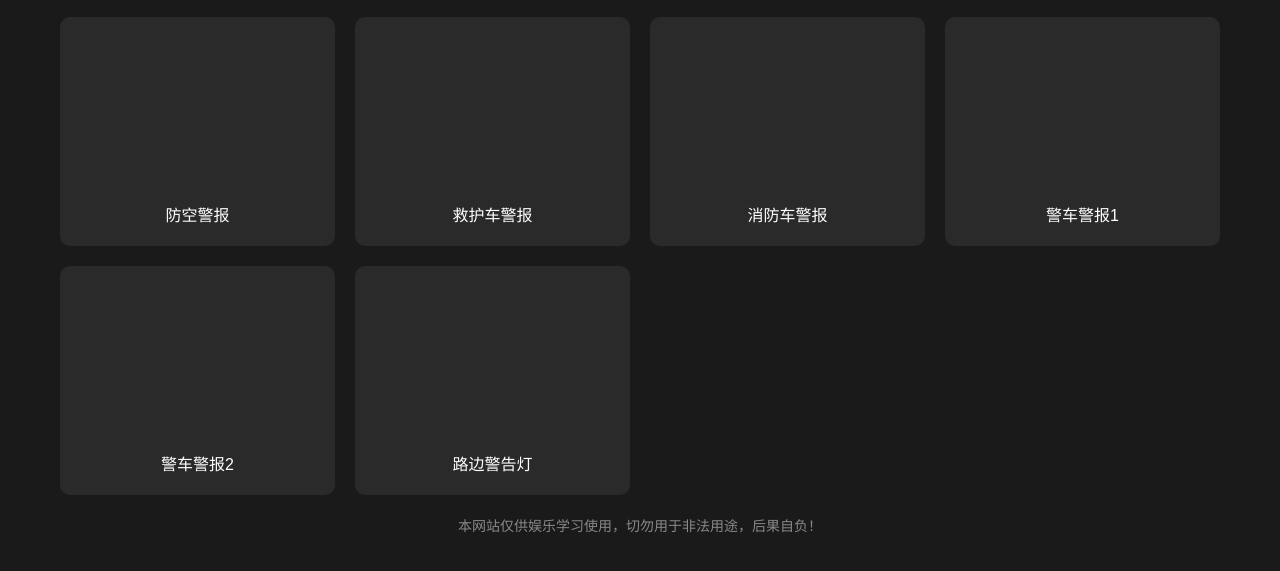
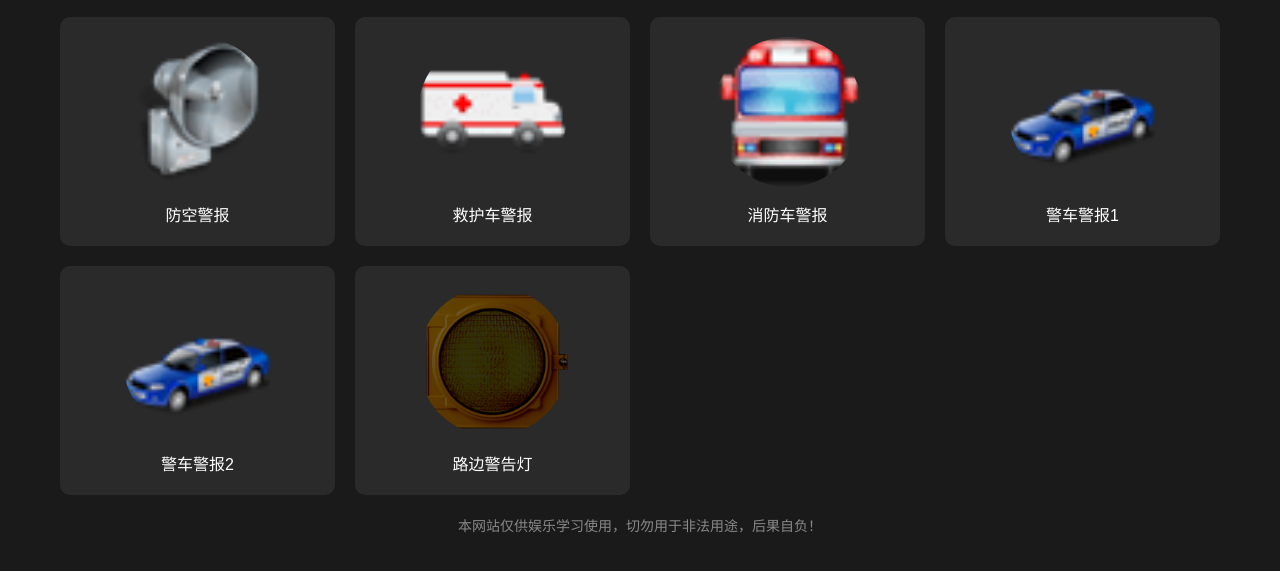
Before and after one commit to muzihuaner/Siren, a plain HTML site: page index.html in a window 1280 px wide. Shown: the part 181-752 px from the top of the page. Drawn offline with Linux system fonts and the light colour scheme; the site is published under a folder, as on GitHub Pages, so addresses that start at the root find nothing; no server answers.

Commit message:
修复路径错误

```diff
--- a/script.js
+++ b/script.js
@@ -34,7 +34,7 @@ document.addEventListener('DOMContentLoaded', () => {
 
         // 预加载音频文件
         if (soundFile) {
-            fetch(`/static/music/${soundFile}`)
+            fetch(`static/music/${soundFile}`)
                 .then(response => {
                     if (!response.ok) {
                         throw new Error(`HTTP error! status: ${response.status}`);
--- a/styles.css
+++ b/styles.css
@@ -74,27 +74,27 @@ body {
 }
 
 .air-raid {
-    background-image: url('/static/img/a2.png');
+    background-image: url('static/img/a2.png');
 }
 
 .ambulance {
-    background-image: url('/static/img/a3.png');
+    background-image: url('static/img/a3.png');
 }
 
 .fire-truck {
-    background-image: url('/static/img/a4.png');
+    background-image: url('static/img/a4.png');
 }
 
 .police1 {
-    background-image: url('/static/img/a5.png');
+    background-image: url('static/img/a5.png');
 }
 
 .police2 {
-    background-image: url('/static/img/a5.png');
+    background-image: url('static/img/a5.png');
 }
 
 .warning {
-    background-image: url('/static/img/w_warning_light_off.png');
+    background-image: url('static/img/w_warning_light_off.png');
 }
 
 /* 闪烁动画 */
@@ -113,7 +113,7 @@ body {
 }
 
 .warning.active {
-    background-image: url('/static/img/w_warning_light_on.png');
+    background-image: url('static/img/w_warning_light_on.png');
 }
 
 .siren-item p {
```
